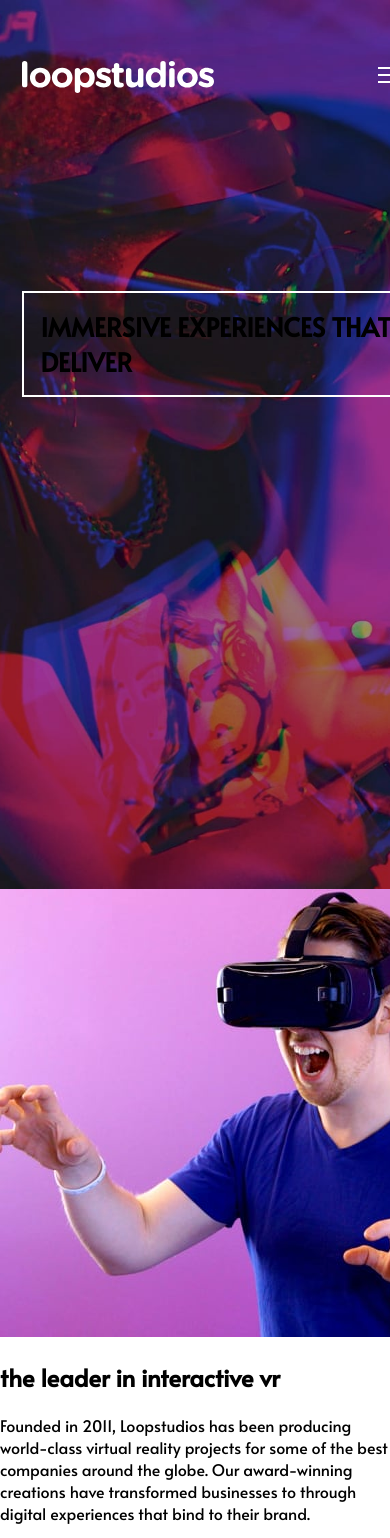
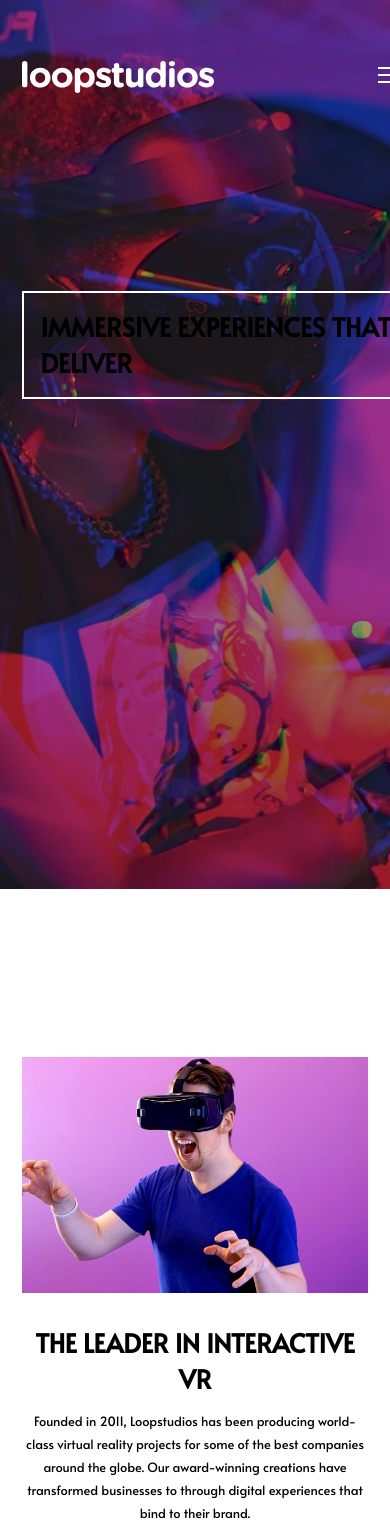
Before and after one commit to eniiku/loopstudios, a React (Vite) app: page / in a window 390 px wide. Shown: the top 1538 px of the page. Built offline with nearby package versions, Linux system fonts and the light colour scheme.

Commit message:
style(About): style about section for mobile layout

```diff
--- a/src/App.scss
+++ b/src/App.scss
@@ -15,10 +15,17 @@ body {
 }
 
 .app--container {
+  min-height: 90vh;
   padding: 1.4rem;
 }
 
 .heading-text {
   font-size: 1.6rem;
   text-transform: uppercase;
+  line-height: 1.4;
 }
+
+.paragraph-text {
+  font-size: 0.8rem;
+  line-height: 1.8;
+}
--- /dev/null
+++ b/src/components/About/About.scss
@@ -0,0 +1,24 @@
+.about {
+  display: grid;
+  place-content: center;
+
+  &__img {
+    width: 100%;
+    margin-bottom: 2rem;
+  }
+
+  &__text {
+    text-align: center;
+  }
+
+  &__text-head {
+    margin: 0;
+    color: var(--dark-grey-clr);
+    margin-bottom: 0.8rem;
+  }
+
+  &__text-body {
+    margin: 0;
+    color: var(--dark-grey-clr);
+  }
+}
--- a/src/components/About/About.tsx
+++ b/src/components/About/About.tsx
@@ -1,15 +1,19 @@
-import aboutImage from '../../assets/images/mobile/image-interactive.jpg';
+import aboutImage from "../../assets/images/mobile/image-interactive.jpg";
+import "./About.scss";
 
 const About = () => {
   return (
-    <section>
+    <section className="about app--container">
       <img
         src={aboutImage}
-        alt='User interacting with virtual reality project'
+        alt="User interacting with virtual reality project"
+        className="about__img"
       />
-      <div>
-        <h1>the leader in interactive vr</h1>
-        <p>
+      <div className="about__text">
+        <h1 className="about__text-head heading-text">
+          the leader in interactive vr
+        </h1>
+        <p className="about__text-body paragraph-text">
           Founded in 2011, Loopstudios has been producing world-class virtual
           reality projects for some of the best companies around the globe. Our
           award-winning creations have transformed businesses to through digital
```
